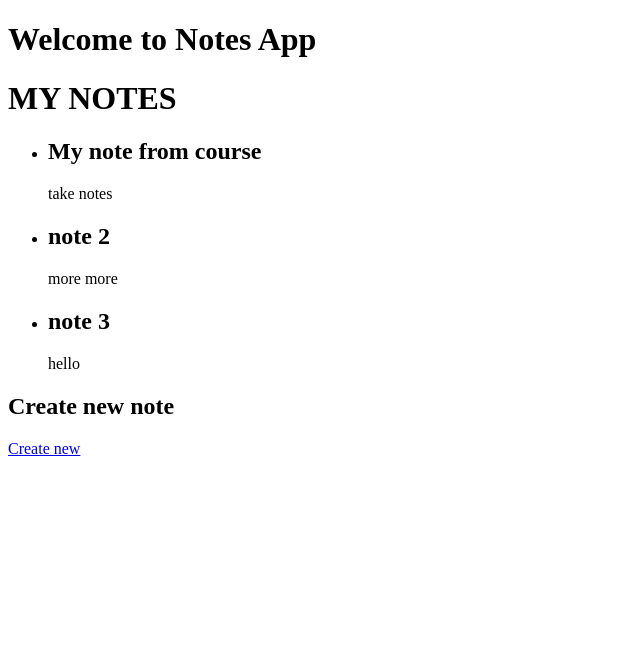
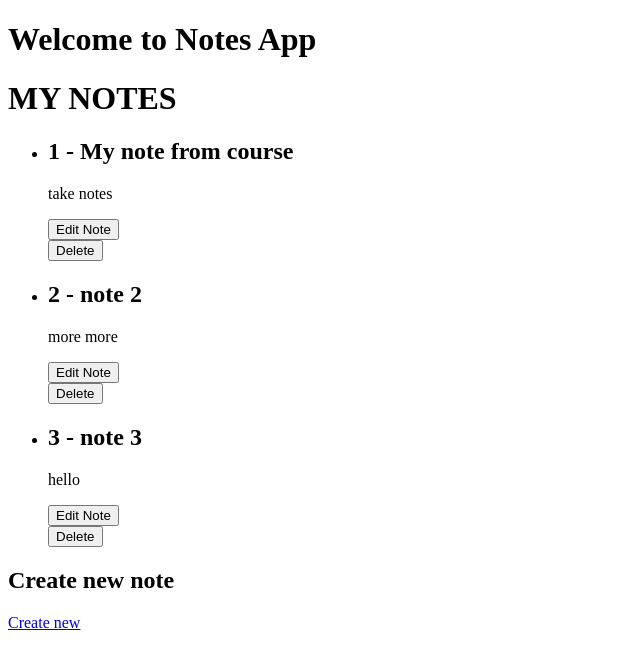
Before and after one commit to nahuelseoane/notes-app-flask, a Flask app: page / in a window 1280 px wide. Shown: the top 669 px of the page, without its empty margins (0-640 px from the left). Run offline with Flask 3, Linux system fonts and the light colour scheme; data comes from the database, SQL or seed files in the repository; both versions use the stored data as it was after the commit.

Commit message:
delete note

```diff
--- a/app.py
+++ b/app.py
@@ -57,19 +57,15 @@ def api_info():
     }
     return jsonify(data), 200
 
+
 @app.route("/confirmation")
 def confirmation():
-    note = request.args.get("note", "not foud")
-    return render_template("confirmation.html", note=note)
+    note_id = request.args.get("note_id", type=int)
+    action = request.args.get("action", "saved")
 
-# @app.route("/create-note", methods=['GET', 'POST'])
-# def create_note():
-#     if request.method == 'POST':
-#         note = request.form.get("note", "Not found")
-#         return redirect(
-#             url_for("confirmation", note=note)
-#         )
-#     return render_template("note_form.html")
+    note = Note.query.get_or_404(note_id)
+    return render_template("confirmation.html", note=note, action=action)
+
 
 @app.route("/create-note", methods=['GET', 'POST'])
 def create_note():
@@ -85,6 +81,32 @@ def create_note():
         db.session.commit()
 
         return redirect(
-            url_for("confirmation", note=note_db)
+            url_for("confirmation", note_id=note_db.id, action="created")
         )
     return render_template("note_form.html")
+
+
+@app.route('/edit-note/<int:id>', methods=["GET", "POST"])
+def edit_note(id):
+    note= Note.query.get_or_404(id)
+    if request.method == "POST":
+        title = request.form.get("title", "")
+        content = request.form.get("content", "")
+
+        note.title = title
+        note.content = content
+        db.session.commit()
+        return redirect(
+            url_for("confirmation", note_id=note.id, action="updated")
+        )
+
+    return render_template("edit_note.html", note=note)
+
+@app.route('/delete-note/<int:id>', methods=["GET", "POST"])
+def delete_note(id):
+    note = Note.query.get_or_404(id)
+    db.session.delete(note)
+    db.session.commit()
+    return redirect(
+        url_for("home")
+    )
--- a/templates/home.html
+++ b/templates/home.html
@@ -11,8 +11,20 @@
     <ul>
     {% for note in notes %}
         <li>
-            <h2>{{ note.title }}</h2>
+            <h2>{{ note.id }} - {{ note.title }}</h2>
             <p>{{ note.content }}</p>
+
+            <button onclick="window.location.href='{{ url_for('edit_note',id=note.id) }}'">
+                Edit Note
+            </button>
+
+            <form
+                action="{{ url_for('delete_note', id=note.id) }}"
+                method="post"
+                onsubmit="return confirm('Are you sure you want to delete this note?');"
+                >
+                <button type="submit">Delete</button>
+            </form>
         </li>
         {% else %}
         <p>No notes created yet</p>
```
Also changed, not shown: templates/confirmation.html (+13 -5 lines), templates/edit_note.html (added, +21 -0 lines), notes.sqlite.
